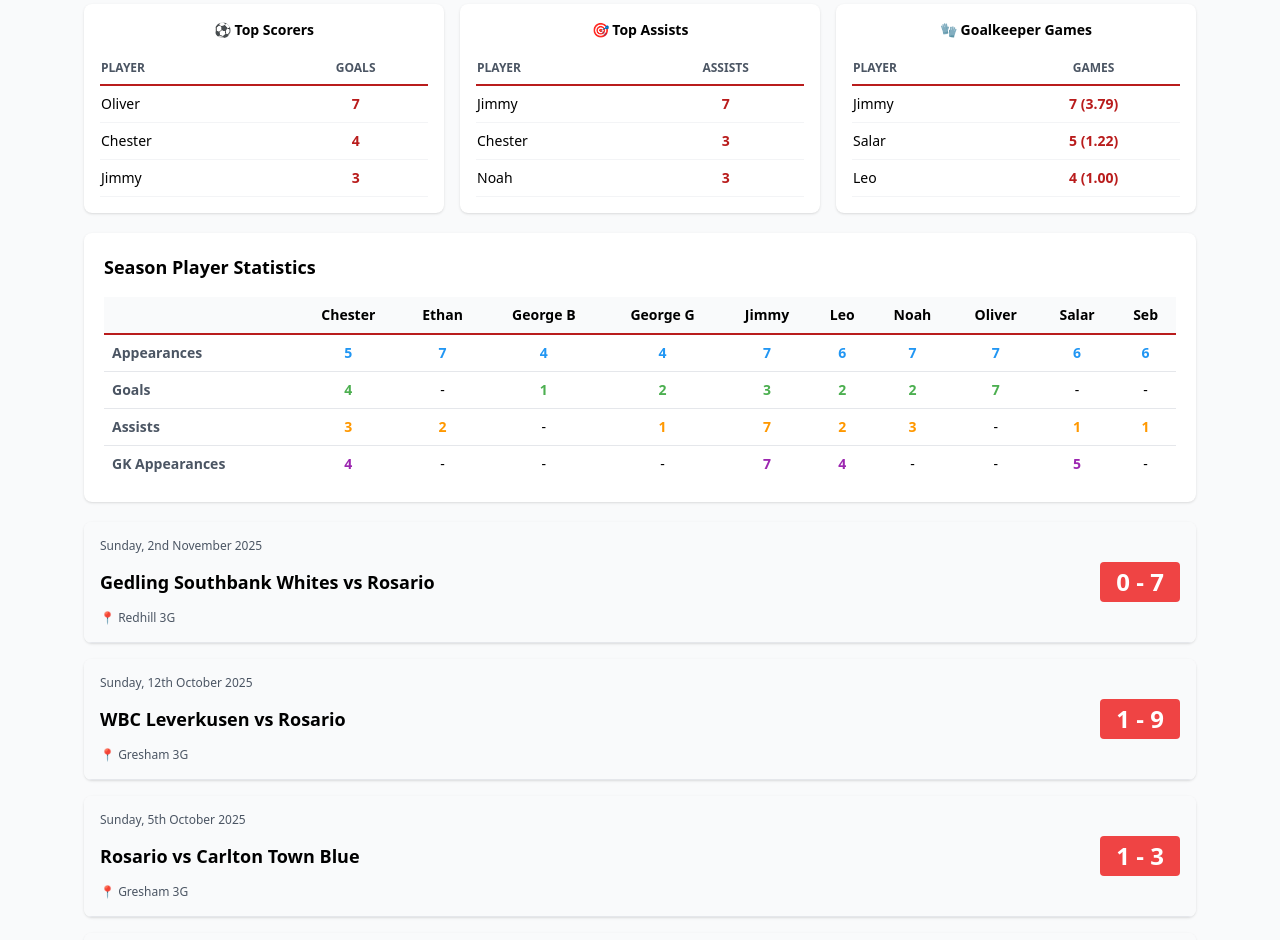
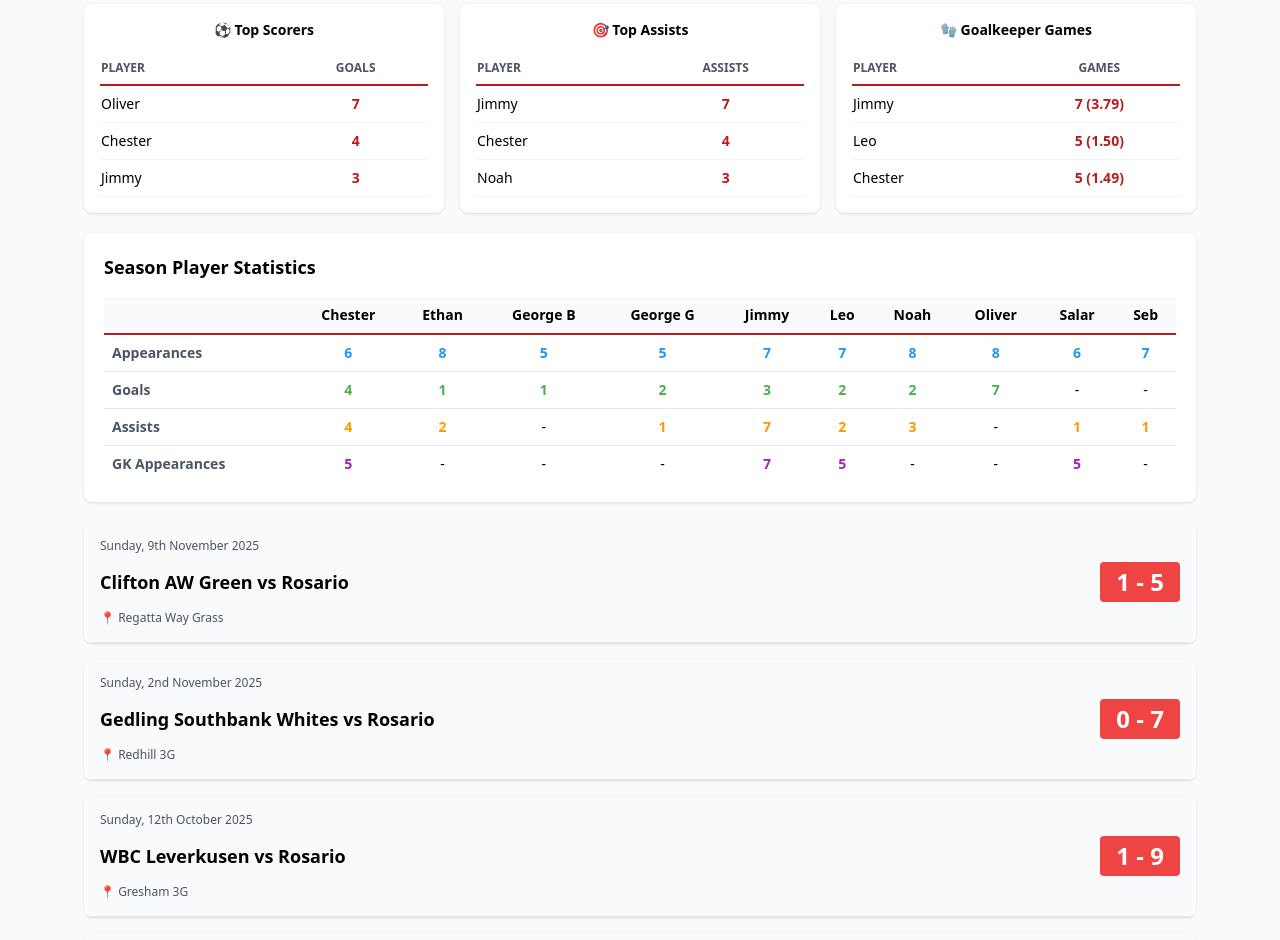
Before and after one commit to michaeljnorman2020-cmd/rosario-results, a React (Create React App) app: page / in a window 1280 px wide. Shown: the part 400-1340 px from the top of the page. Built offline with nearby package versions, Linux system fonts and the light colour scheme.

Commit message:
CAW Green-091125

```diff
--- a/src/App.js
+++ b/src/App.js
@@ -137,13 +137,33 @@ const App = () => {
         Chester: { mins: 47, goals: 0, assists: 0, gk: true, sub: false, gkMins: 12, pom: false},
         Ethan: { mins: 48, goals: 0, assists: 0, gk: false, sub: false, gkMins: 0, pom: false},
         'George B': { mins: 44, goals: 0, assists: 0, gk: false, sub: false, gkMins: 0, pom: true},
-        'George G': { mins: 36, goals: 0, assists: 0, gk: false, sub: false, gkMins: 0, pom: false},
+        'George G': { mins: 36, goals: 0, assists: 0, gk: false, sub: true, gkMins: 0, pom: false},
         Jimmy: { mins: 43, goals: 0, assists: 0, gk: true, sub: false, gkMins: 27, pom: false},
         Leo: { mins: 0, goals: 0, assists: 0, gk: false, sub: false, gkMins: 0, pom: false},
-        Noah: { mins: 46, goals: 0, assists: 0, gk: false, sub: true, gkMins: 0, pom: false},
+        Noah: { mins: 46, goals: 0, assists: 0, gk: false, sub: false, gkMins: 0, pom: false},
         Oliver: { mins: 40, goals: 0, assists: 0, gk: false, sub: false, gkMins: 0, pom: false},
         Salar: { mins: 46, goals: 0, assists: 0, gk: true, sub: false, gkMins: 11, pom: false},
-        Seb: { mins: 0, goals: 0, assists: 0, gk: false, sub: true, gkMins: 0, pom: false}
+        Seb: { mins: 0, goals: 0, assists: 0, gk: false, sub: false, gkMins: 0, pom: false}
+      }
+    },
+    {
+      date: 'Sunday, 9th November 2025',
+      sortDate: '2025-11-09',
+      opponent: 'Clifton AW Green',
+      home: false,
+      score: { for: 1, against: 5 },
+      location: 'Regatta Way Grass',
+      stats: {
+        Chester: { mins: 50, goals: 0, assists: 1, gk: true, sub: false, gkMins: 25, pom: true},
+        Ethan: { mins: 42, goals: 1, assists: 0, gk: false, sub: true, gkMins: 0, pom: false},
+        'George B': { mins: 42, goals: 0, assists: 0, gk: false, sub: false, gkMins: 0, pom: false},
+        'George G': { mins: 41, goals: 0, assists: 0, gk: false, sub: false, gkMins: 0, pom: false},
+        Jimmy: { mins: 0, goals: 0, assists: 0, gk: false, sub: false, gkMins: 0, pom: false},
+        Leo: { mins: 50, goals: 0, assists: 0, gk: true, sub: false, gkMins: 25, pom: false},
+        Noah: { mins: 42, goals: 0, assists: 0, gk: false, sub: false, gkMins: 0, pom: false},
+        Oliver: { mins: 42, goals: 0, assists: 0, gk: false, sub: false, gkMins: 0, pom: false},
+        Salar: { mins: 0, goals: 0, assists: 0, gk: false, sub: false, gkMins: 0, pom: false},
+        Seb: { mins: 41, goals: 0, assists: 0, gk: false, sub: false, gkMins: 0, pom: false}
       }
     }
     // ADD NEW MATCHES HERE - just copy the format above
```
